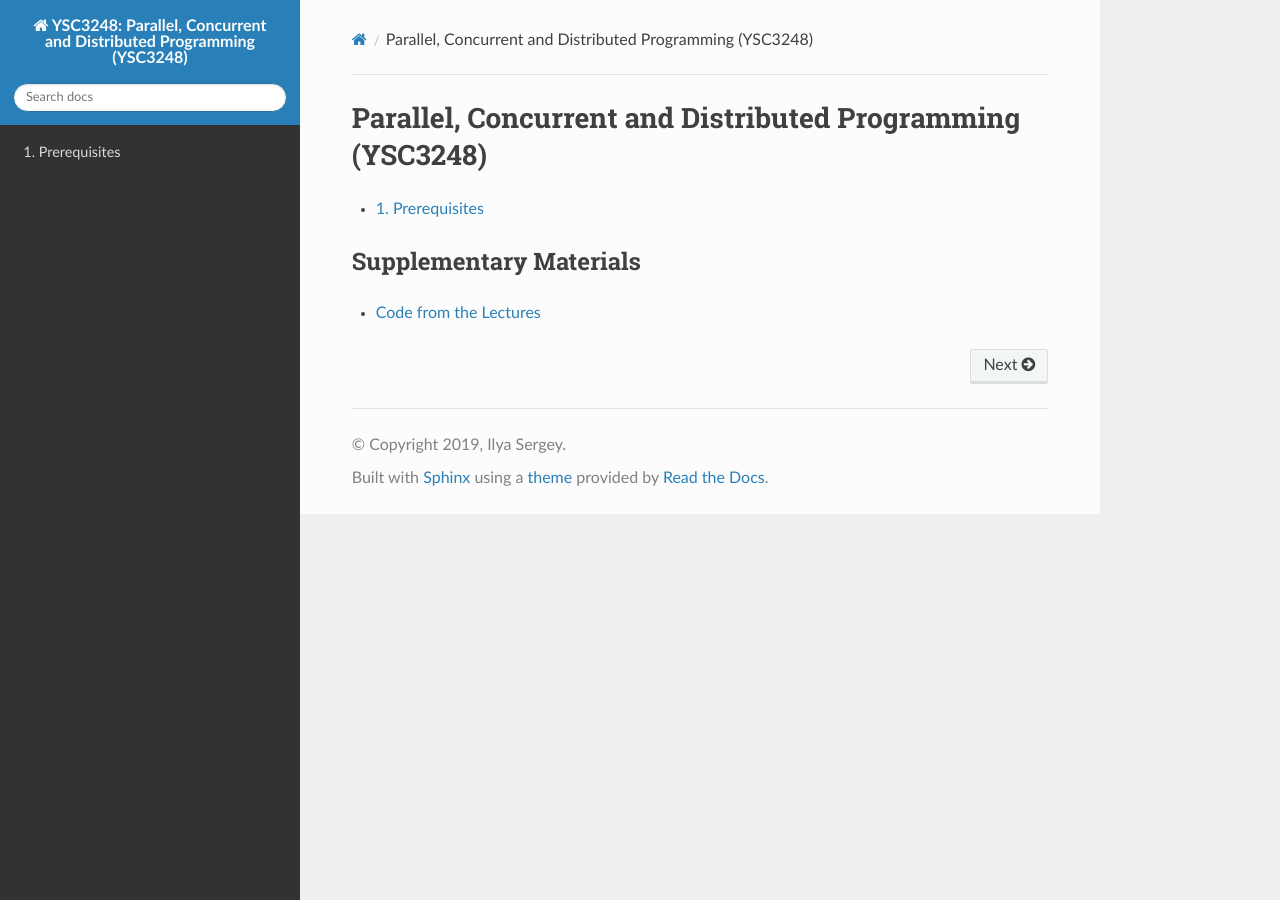
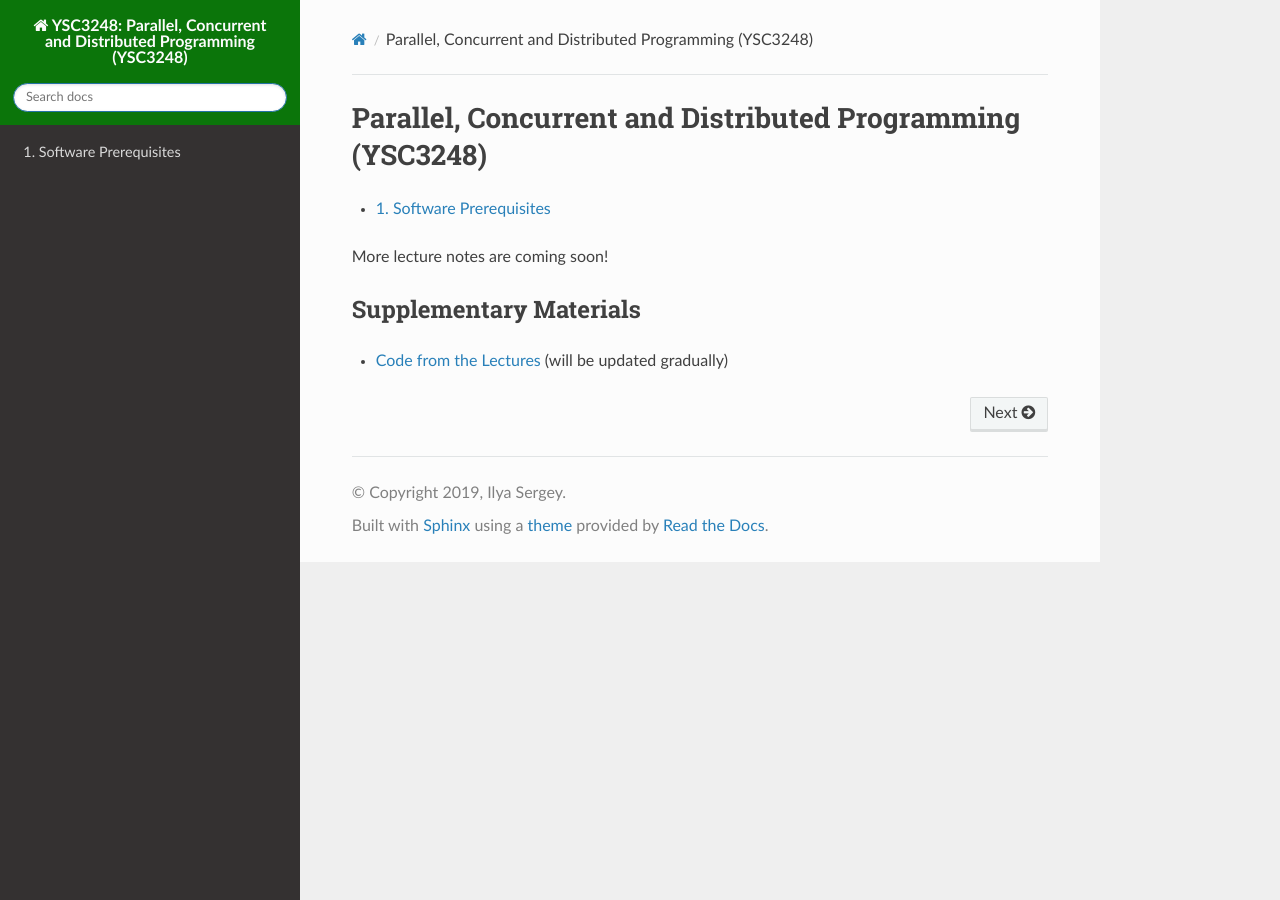
Before and after one commit to ilyasergey/YSC4231, a Sphinx documentation site: the page built from source/index.rst, in a window 1280 px wide. Built offline with Sphinx 7.4.7 and the Read the Docs theme 2.0.0, drawn with Linux system fonts in a browser that asks for light colours; pages that are not in the unit, such as notebooks, are missing from menus.

```diff
--- /dev/null
+++ b/source/_static/custom.css
@@ -0,0 +1,3 @@
+.wy-side-nav-search, .wy-nav-top {
+    background: #0b750a;
+}
--- a/source/conf.py
+++ b/source/conf.py
@@ -199,7 +199,7 @@ epub_exclude_files = ['search.html']
 
 # -- Extension configuration -------------------------------------------------
 
-highlight_language = "ocaml"
+highlight_language = "scala"
 
 mathjax_config = {
     'extensions': ['tex2jax.js'],
@@ -207,3 +207,6 @@ mathjax_config = {
 }
 
 html_show_sourcelink = False
+
+def setup(app):
+    app.add_css_file('custom.css')
--- a/source/index.rst
+++ b/source/index.rst
@@ -8,11 +8,13 @@ Parallel, Concurrent and Distributed Programming (YSC3248)
    prerequisites
    .. week-01-intro
 
+More lecture notes are coming soon!
 
 Supplementary Materials
 -----------------------
 
-* `Code from the Lectures <https://github.com/ilyasergey/TODO>`_
+* `Code from the Lectures
+  <https://github.com/ilyasergey/ysc3248-examples>`_ (will be updated gradually)
 
 ..
    Indices and tables
```
Also changed, not shown: source/YSC3248-week-01-intro.rst (added, +16 -0 lines), source/prerequisites.rst (+43 -3 lines).
